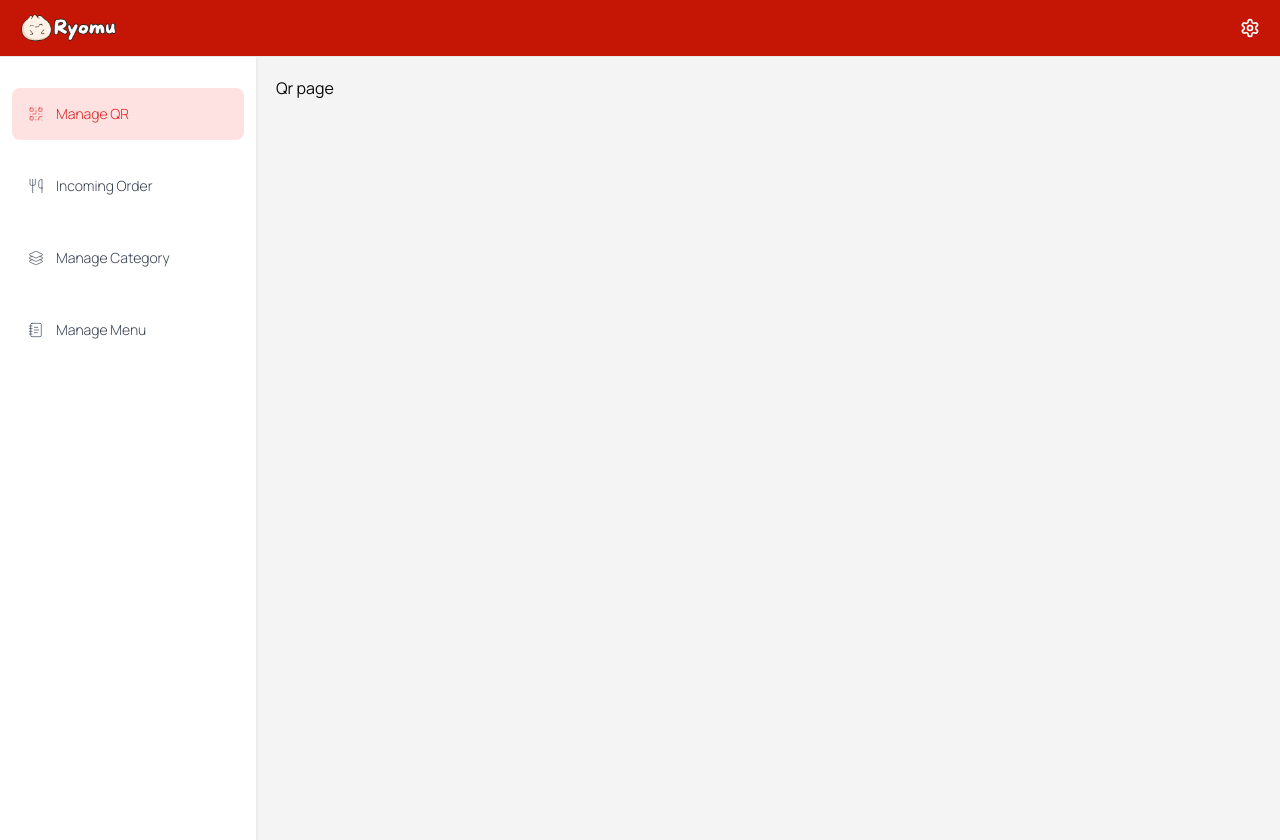
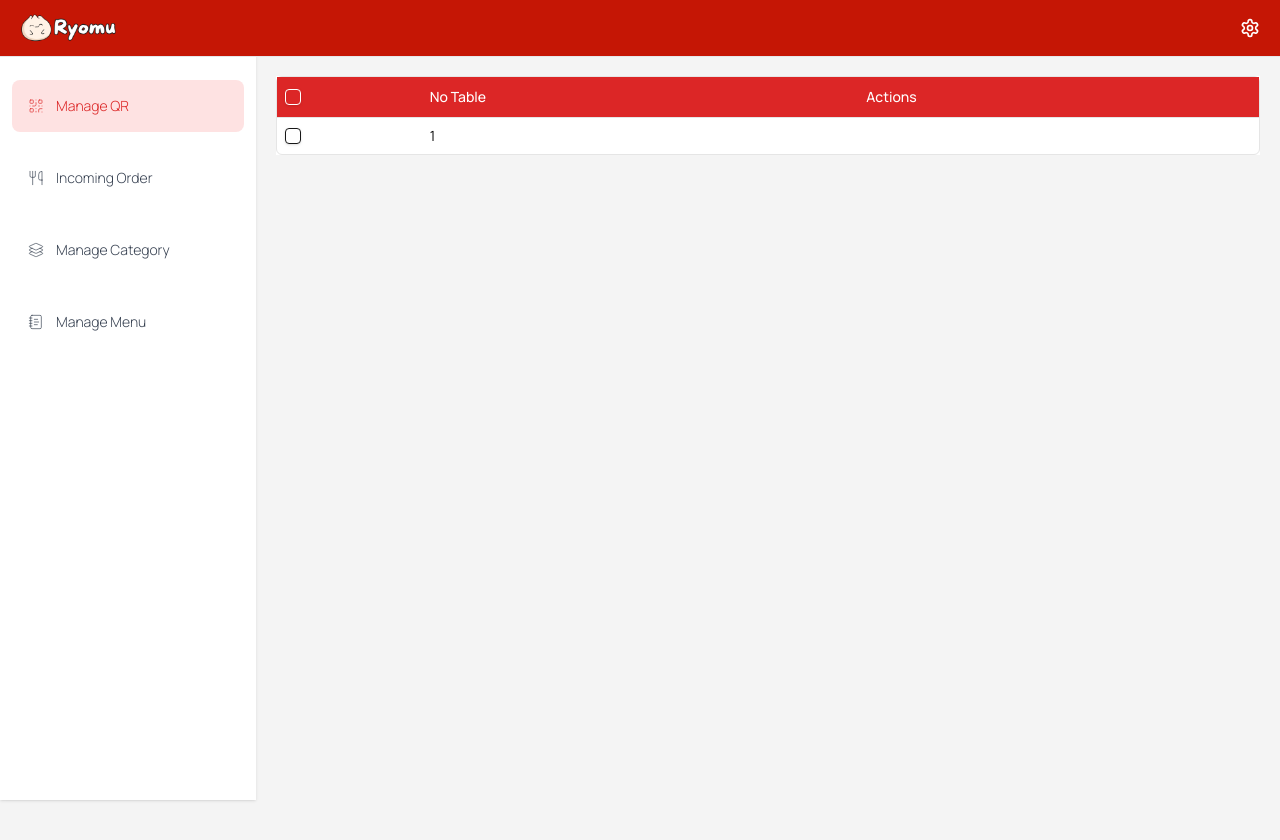
Before and after one commit to SKom-Journey/web-user, a React (Vite) app: page /admin/manage-qr in a window 1280 px wide. Shown: the top 840 px of the page. After the commit the page ends 800 px from the top, so only its background shows below. Built offline with nearby package versions, Linux system fonts and the light colour scheme.

Commit message:
feat: table manage qr

```diff
--- a/package.json
+++ b/package.json
@@ -15,9 +15,11 @@
     "@fortawesome/free-regular-svg-icons": "^6.6.0",
     "@fortawesome/free-solid-svg-icons": "^6.6.0",
     "@fortawesome/react-fontawesome": "^0.2.2",
+    "@radix-ui/react-checkbox": "^1.1.2",
     "@radix-ui/react-icons": "^1.3.0",
     "@radix-ui/react-navigation-menu": "^1.2.1",
     "@radix-ui/react-slot": "^1.1.0",
+    "@tanstack/react-table": "^8.20.5",
     "class-variance-authority": "^0.7.0",
     "clsx": "^2.1.1",
     "lucide-react": "^0.454.0",
--- a/src/components/base/sidebar/Sidebar.tsx
+++ b/src/components/base/sidebar/Sidebar.tsx
@@ -9,7 +9,7 @@ interface SidebarProps {
 export const Sidebar: React.FC<SidebarProps> = ({ isOpen, activePath }) => {
    return (
       <aside className={`fixed z-40 left-0 w-64 h-full bg-red-400 shadow ${isOpen ? "translate-x-0" : "-translate-x-full"} transition-transform duration-200 sm:translate-x-0 sm:block`}>
-         <div className="h-full px-3 py-8 overflow-y-auto bg-white">
+         <div className="h-full px-3 py-20 overflow-y-auto bg-white">
             <ul className="space-y-5 font-medium">
                <li>
                   <NavLink to="/admin/manage-qr" className={`flex items-center p-4 rounded-lg group ${activePath === "/admin/manage-qr" ? 'bg-red-100 text-red-600' : 'text-gray-700'}`}>
--- /dev/null
+++ b/src/components/ui/checkbox.tsx
@@ -0,0 +1,28 @@
+import * as React from "react"
+import * as CheckboxPrimitive from "@radix-ui/react-checkbox"
+import { CheckIcon } from "@radix-ui/react-icons"
+
+import { cn } from "@/lib/utils"
+
+const Checkbox = React.forwardRef<
+  React.ElementRef<typeof CheckboxPrimitive.Root>,
+  React.ComponentPropsWithoutRef<typeof CheckboxPrimitive.Root>
+>(({ className, ...props }, ref) => (
+  <CheckboxPrimitive.Root
+    ref={ref}
+    className={cn(
+      "peer h-4 w-4 shrink-0 rounded-sm border border-primary shadow focus-visible:outline-none focus-visible:ring-1 focus-visible:ring-ring disabled:cursor-not-allowed disabled:opacity-50 data-[state=checked]:bg-primary data-[state=checked]:text-primary-foreground",
+      className
+    )}
+    {...props}
+  >
+    <CheckboxPrimitive.Indicator
+      className={cn("flex items-center justify-center text-current")}
+    >
+      <CheckIcon className="h-4 w-4" />
+    </CheckboxPrimitive.Indicator>
+  </CheckboxPrimitive.Root>
+))
+Checkbox.displayName = CheckboxPrimitive.Root.displayName
+
+export { Checkbox }
--- /dev/null
+++ b/src/components/ui/table.tsx
@@ -0,0 +1,120 @@
+import * as React from "react"
+
+import { cn } from "@/lib/utils"
+
+const Table = React.forwardRef<
+  HTMLTableElement,
+  React.HTMLAttributes<HTMLTableElement>
+>(({ className, ...props }, ref) => (
+  <div className="relative w-full overflow-auto">
+    <table
+      ref={ref}
+      className={cn("w-full caption-bottom text-sm", className)}
+      {...props}
+    />
+  </div>
+))
+Table.displayName = "Table"
+
+const TableHeader = React.forwardRef<
+  HTMLTableSectionElement,
+  React.HTMLAttributes<HTMLTableSectionElement>
+>(({ className, ...props }, ref) => (
+  <thead ref={ref} className={cn("[&_tr]:border-b", className)} {...props} />
+))
+TableHeader.displayName = "TableHeader"
+
+const TableBody = React.forwardRef<
+  HTMLTableSectionElement,
+  React.HTMLAttributes<HTMLTableSectionElement>
+>(({ className, ...props }, ref) => (
+  <tbody
+    ref={ref}
+    className={cn("[&_tr:last-child]:border-0", className)}
+    {...props}
+  />
+))
+TableBody.displayName = "TableBody"
+
+const TableFooter = React.forwardRef<
+  HTMLTableSectionElement,
+  React.HTMLAttributes<HTMLTableSectionElement>
+>(({ className, ...props }, ref) => (
+  <tfoot
+    ref={ref}
+    className={cn(
+      "border-t bg-muted/50 font-medium [&>tr]:last:border-b-0",
+      className
+    )}
+    {...props}
+  />
+))
+TableFooter.displayName = "TableFooter"
+
+const TableRow = React.forwardRef<
+  HTMLTableRowElement,
+  React.HTMLAttributes<HTMLTableRowElement>
+>(({ className, ...props }, ref) => (
+  <tr
+    ref={ref}
+    className={cn(
+      "border-b transition-colors hover:bg-muted/50 data-[state=selected]:bg-muted",
+      className
+    )}
+    {...props}
+  />
+))
+TableRow.displayName = "TableRow"
+
+const TableHead = React.forwardRef<
+  HTMLTableCellElement,
+  React.ThHTMLAttributes<HTMLTableCellElement>
+>(({ className, ...props }, ref) => (
+  <th
+    ref={ref}
+    className={cn(
+      "h-10 px-2 text-left align-middle font-medium text-muted-foreground [&:has([role=checkbox])]:pr-0 [&>[role=checkbox]]:translate-y-[2px]",
+      className
+    )}
+    {...props}
+  />
+))
+TableHead.displayName = "TableHead"
+
+const TableCell = React.forwardRef<
+  HTMLTableCellElement,
+  React.TdHTMLAttributes<HTMLTableCellElement>
+>(({ className, ...props }, ref) => (
+  <td
+    ref={ref}
+    className={cn(
+      "p-2 align-middle [&:has([role=checkbox])]:pr-0 [&>[role=checkbox]]:translate-y-[2px]",
+      className
+    )}
+    {...props}
+  />
+))
+TableCell.displayName = "TableCell"
+
+const TableCaption = React.forwardRef<
+  HTMLTableCaptionElement,
+  React.HTMLAttributes<HTMLTableCaptionElement>
+>(({ className, ...props }, ref) => (
+  <caption
+    ref={ref}
+    className={cn("mt-4 text-sm text-muted-foreground", className)}
+    {...props}
+  />
+))
+TableCaption.displayName = "TableCaption"
+
+export {
+  Table,
+  TableHeader,
+  TableBody,
+  TableFooter,
+  TableHead,
+  TableRow,
+  TableCell,
+  TableCaption,
+}
--- a/src/pages/core/admin/base/index.tsx
+++ b/src/pages/core/admin/base/index.tsx
@@ -14,8 +14,8 @@ export const BaseAdmin: React.FC = () => {
       <>
          <NavbarAdmin toggleSidebar={toggleSidebar} />
          <Sidebar isOpen={isSidebarOpen} activePath={location.pathname} />
-         <div className="sm:ml-64">
-            <div className="mt-[3.5rem] p-5 overflow-hidden">
+         <div className="sm:ml-64 overflow-hidden">
+            <div className="mt-[3.5rem] p-5">
                <Outlet />
             </div>
          </div>
--- /dev/null
+++ b/src/pages/core/admin/qr/components/ColumnTable.tsx
@@ -0,0 +1,17 @@
+import { ColumnDef } from "@tanstack/react-table"
+
+export type Payment = {
+   id: string
+   no_table: string
+}
+
+export const columns: ColumnDef<Payment>[] = [
+   {
+      accessorKey: "no_table",
+      header: "No Table",
+   },
+   {
+      accessorKey: "actions",
+      header: "Actions",
+   }
+]
--- /dev/null
+++ b/src/pages/core/admin/qr/components/DataTable.tsx
@@ -0,0 +1,92 @@
+import { Checkbox } from "@/components/ui/checkbox"
+import {
+   Table,
+   TableBody,
+   TableCell,
+   TableHead,
+   TableHeader,
+   TableRow,
+} from "@/components/ui/table"
+import { flexRender, getCoreRowModel, useReactTable, ColumnDef } from "@tanstack/react-table"
+
+interface DataTableProps<TData, TValue> {
+   columns: ColumnDef<TData, TValue>[]
+   data: TData[]
+   selectedRows: string[]
+   onRowSelect: (id: string) => void
+   onSelectAll: () => void
+}
+
+export function DataTable<TData extends { id: string }, TValue>({
+   columns,
+   data,
+   selectedRows,
+   onRowSelect,
+   onSelectAll,
+}: DataTableProps<TData, TValue>) {
+   const table = useReactTable({
+      data,
+      columns,
+      getCoreRowModel: getCoreRowModel(),
+   })
+
+   const isAllSelected = selectedRows.length === data.length && data.length > 0
+
+   return (
+      <div className="rounded-md border">
+         <Table>
+            <TableHeader>
+               <TableRow className="bg-red-600 text-white hover:bg-red-600">
+                  <TableHead>
+                     <Checkbox
+                        checked={isAllSelected}
+                        onCheckedChange={onSelectAll}
+                        className="text-white border-white"
+                     />
+                  </TableHead>
+                  {table.getHeaderGroups().map((headerGroup) =>
+                     headerGroup.headers.map((header) => (
+                        <TableHead key={header.id} className="text-white">
+                           {header.isPlaceholder
+                              ? null
+                              : flexRender(
+                                 header.column.columnDef.header,
+                                 header.getContext()
+                              )}
+                        </TableHead>
+                     ))
+                  )}
+               </TableRow>
+            </TableHeader>
+            <TableBody>
+               {table.getRowModel().rows?.length ? (
+                  table.getRowModel().rows.map((row) => {
+                     const isSelected = selectedRows.includes(row.original.id)
+                     return (
+                        <TableRow key={row.id} data-state={isSelected && "selected"}>
+                           <TableCell>
+                              <Checkbox
+                                 checked={isSelected}
+                                 onCheckedChange={() => onRowSelect(row.original.id)}
+                              />
+                           </TableCell>
+                           {row.getVisibleCells().map((cell) => (
+                              <TableCell key={cell.id}>
+                                 {flexRender(cell.column.columnDef.cell, cell.getContext())}
+                              </TableCell>
+                           ))}
+                        </TableRow>
+                     )
+                  })
+               ) : (
+                  <TableRow>
+                     <TableCell colSpan={columns.length + 1} className="h-24 text-center">
+                        No results.
+                     </TableCell>
+                  </TableRow>
+               )}
+            </TableBody>
+         </Table>
+      </div>
+   )
+}
--- a/src/pages/core/admin/qr/index.tsx
+++ b/src/pages/core/admin/qr/index.tsx
@@ -1,5 +1,53 @@
+import { useEffect, useState } from "react"
+import { Payment, columns } from "./components/ColumnTable"
+import { DataTable } from "./components/DataTable"
+
+async function getData(): Promise<Payment[]> {
+   return [
+      {
+         id: "728ed52f",
+         no_table: '1',
+      },
+   ]
+}
+
 export const QrPageAdmin = () => {
+   const [data, setData] = useState<Payment[]>([])
+   const [selectedRows, setSelectedRows] = useState<string[]>([])
+
+   useEffect(() => {
+      const fetchData = async () => {
+         const result = await getData()
+         setData(result)
+      }
+      fetchData()
+   }, [])
+
+   const handleRowSelect = (id: string) => {
+      setSelectedRows((prevSelected) =>
+         prevSelected.includes(id)
+            ? prevSelected.filter((rowId) => rowId !== id)
+            : [...prevSelected, id]
+      )
+   }
+
+   const handleSelectAll = () => {
+      if (selectedRows.length === data.length) {
+         setSelectedRows([])
+      } else {
+         setSelectedRows(data.map((row) => row.id))
+      }
+   }
+
    return (
-      <h1>Qr page</h1>
+      <div className="bg-white">
+         <DataTable
+            columns={columns}
+            data={data}
+            selectedRows={selectedRows}
+            onRowSelect={handleRowSelect}
+            onSelectAll={handleSelectAll}
+         />
+      </div>
    )
 }
```
Also changed, not shown: 1 other file (tests, documents, lock files or other folders).
